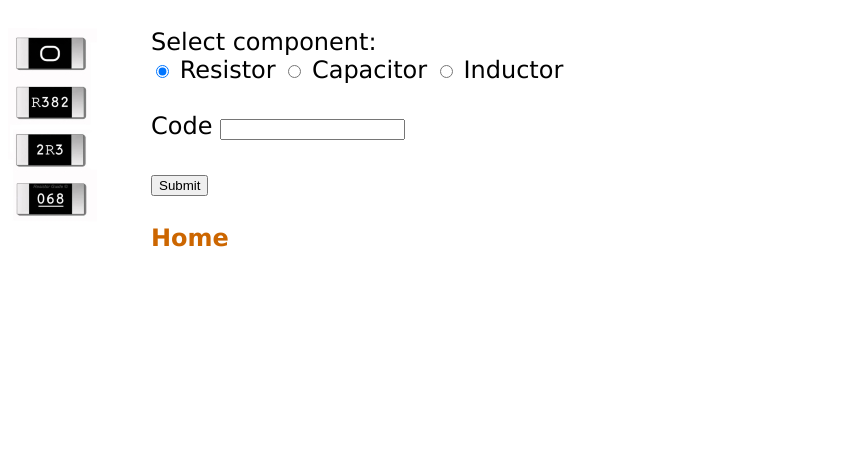
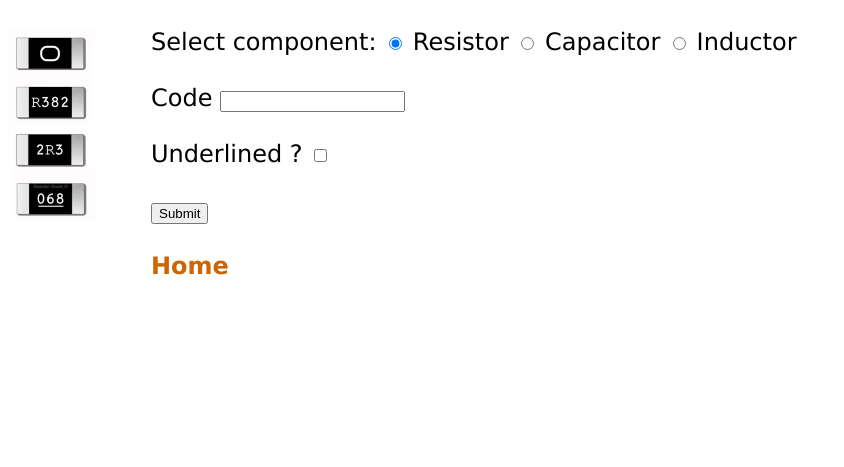
Before and after one commit to InputBlackBoxOutput/Electron-Wizard, a Flask app: page /SMD_Code in a window 1280 px wide. Shown: the part 76-543 px from the top of the page, without its empty margins (0-844 px from the left). Run offline with Flask 2, Linux system fonts and the light colour scheme.

Commit message:
Underlined? checkbox added

```diff
--- a/templates/SMD_Code.html
+++ b/templates/SMD_Code.html
@@ -6,7 +6,6 @@
 
 {%block fields%}
 			{{ form.compnt.label }}
-			<br>
 			{% for subfield in form.compnt %}
     			<tr>
         			<td>{{ subfield }}</td>
@@ -17,6 +16,12 @@
 			<br><br>
 			{{ form.code.label}}
 			{{ form.code}}
+
+			<br><br>
+			{{form.underlined.label}}
+			{{form.underlined}}
+
+
 {%endblock fields%}
 
 {%block info%}
```
